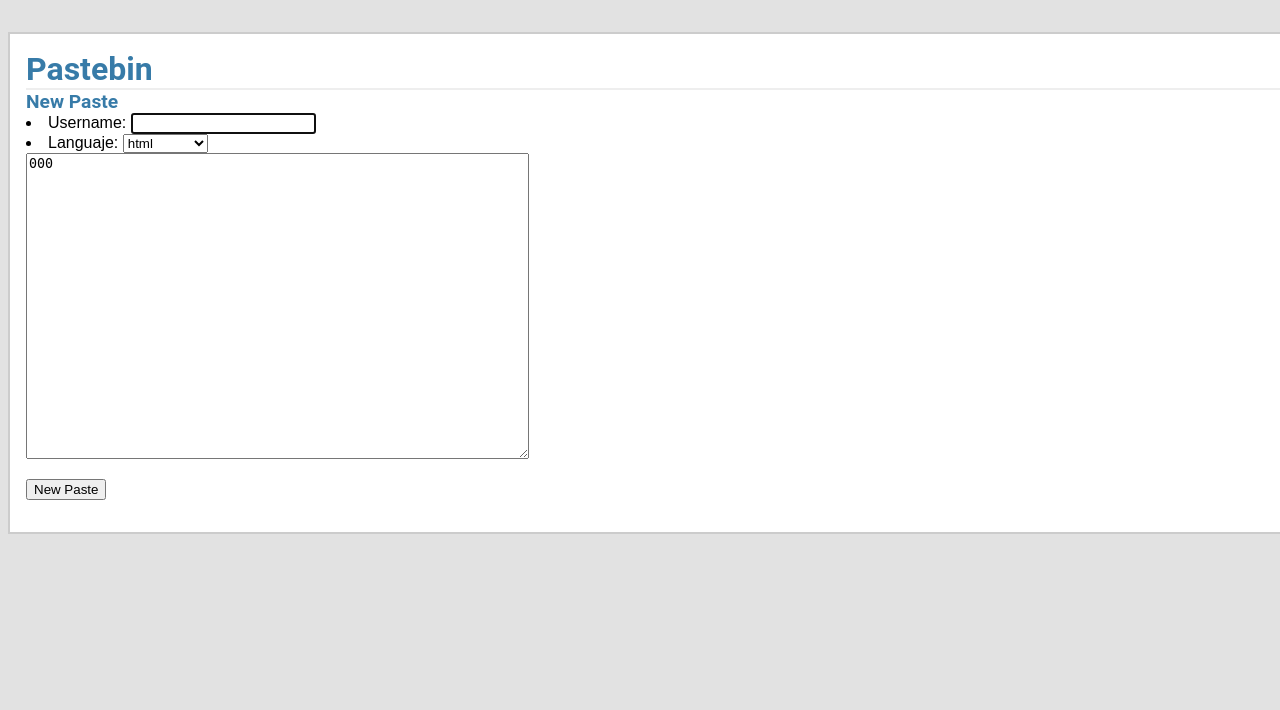
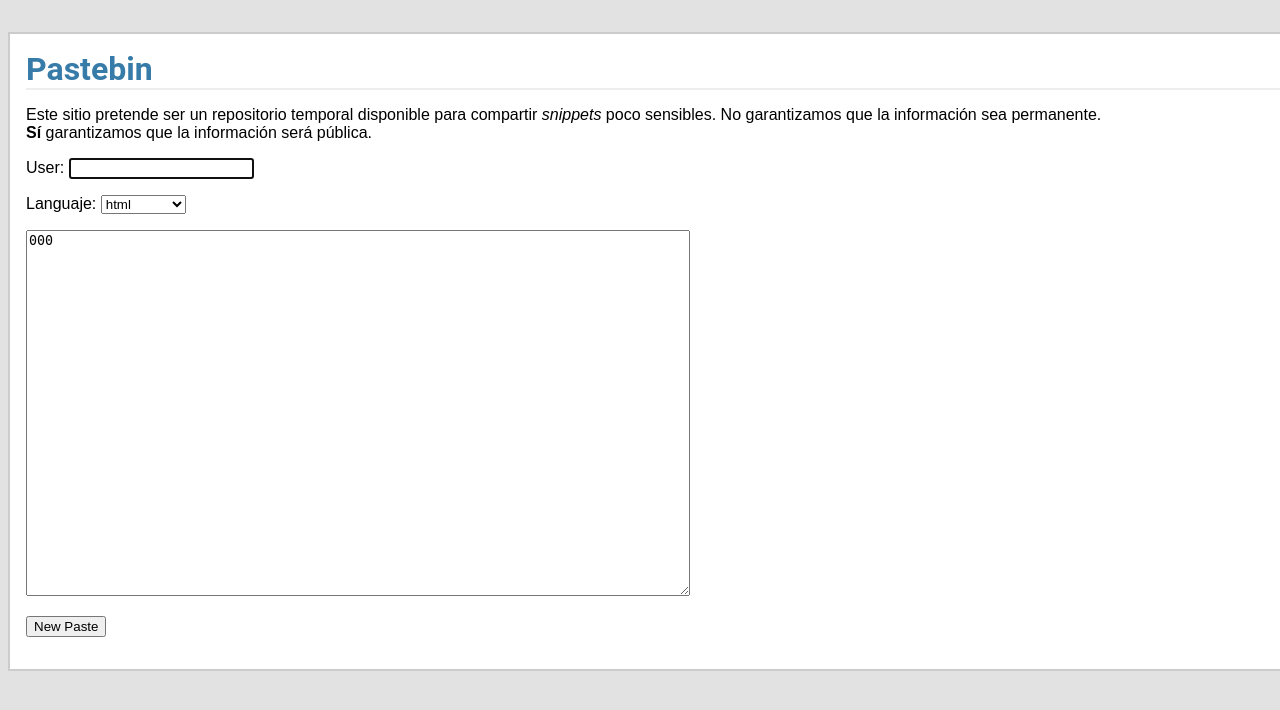
Before and after one commit to javierqq/pastebin, a Flask app: page /?reply_to=1 in a window 1280 px wide; the page is wider, and only the part inside the window is pictured. Shown: the top 710 px of that part. Run offline with Flask 2, Linux system fonts and the light colour scheme; tables that the repository leaves empty hold one stand-in row (values such as "Sample post"); some libraries are stand-ins or nearby versions.

Commit message:
Add disclaimer. Fix textarea cols.

```diff
--- a/templates/new_paste.html
+++ b/templates/new_paste.html
@@ -1,19 +1,24 @@
 {% extends "layout.html" %}
+
 {% block title %}New Paste{% endblock %}
+
 {% block body %}
-  <h2>New Paste</h2>
+
   <form action="" method=post>
-    <li class=display_name>
-        Username: <input name=display_name type="String" placeholder="" required autofocus>
-    </li>
-    <li class="menu">
+      <p>Este sitio pretende ser un repositorio temporal disponible para compartir <em>snippets</em> poco sensibles.
+      No garantizamos que la informaci&oacute;n sea permanente.
+      <br><b>S&iacute;</b> garantizamos que la informaci&oacute;n ser&aacute; p&uacute;blica.</p>
+    <p class=display_name>
+        User: <input name=display_name type="String" placeholder="" required autofocus>
+    </p>
+    <p class="menu">
         Languaje: <select name="languaje" method="GET" action="/">
         {% for languaje in languajes %}
         <option value= "{{languaje}}" SELECTED>{{languaje}}</option>"
         {% endfor %}
         </select>
-      </li>
-    <div class=code><textarea name=code cols=60 rows=20>{{ parent.code }}</textarea></div>
+    </p>
+    <div class=code><textarea name=code cols=80 rows=24>{{ parent.code }}</textarea></div>
     <p><input type=submit value="New Paste">
   </form>
 {% endblock %}
```
